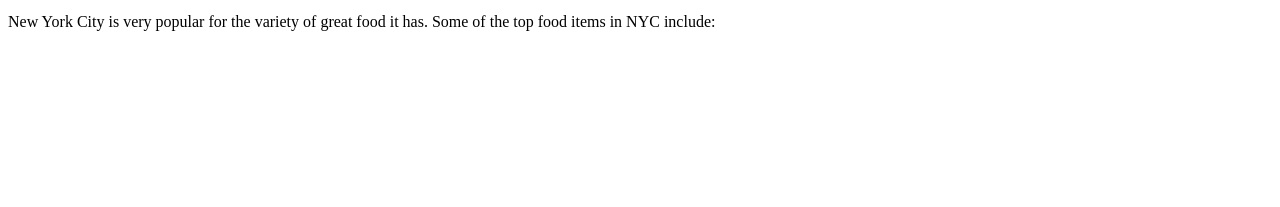
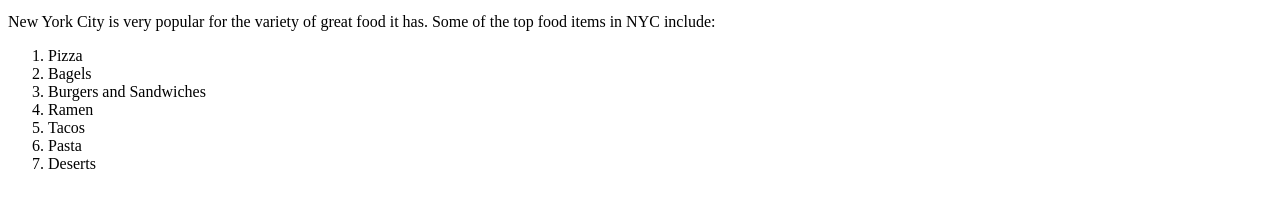
Before and after one commit to georgeIkomi/new_york_city_blog, a plain HTML site: page index.html in a window 1280 px wide. Shown: the part 581-788 px from the top of the page. Drawn offline with Linux system fonts and the light colour scheme.

Commit message:
add ordered list

```diff
--- a/index.html
+++ b/index.html
@@ -46,6 +46,16 @@
             <p>
                 New York City is very popular for the variety of great food it has. Some of the top food items in NYC include:
             </p>
+
+            <ol>
+                <li>Pizza</li>
+                <li>Bagels</li>
+                <li>Burgers and Sandwiches</li>
+                <li>Ramen</li>
+                <li>Tacos</li>
+                <li>Pasta</li>
+                <li>Deserts</li>
+            </ol>
         </aside>
     </main>
 </body>
```
